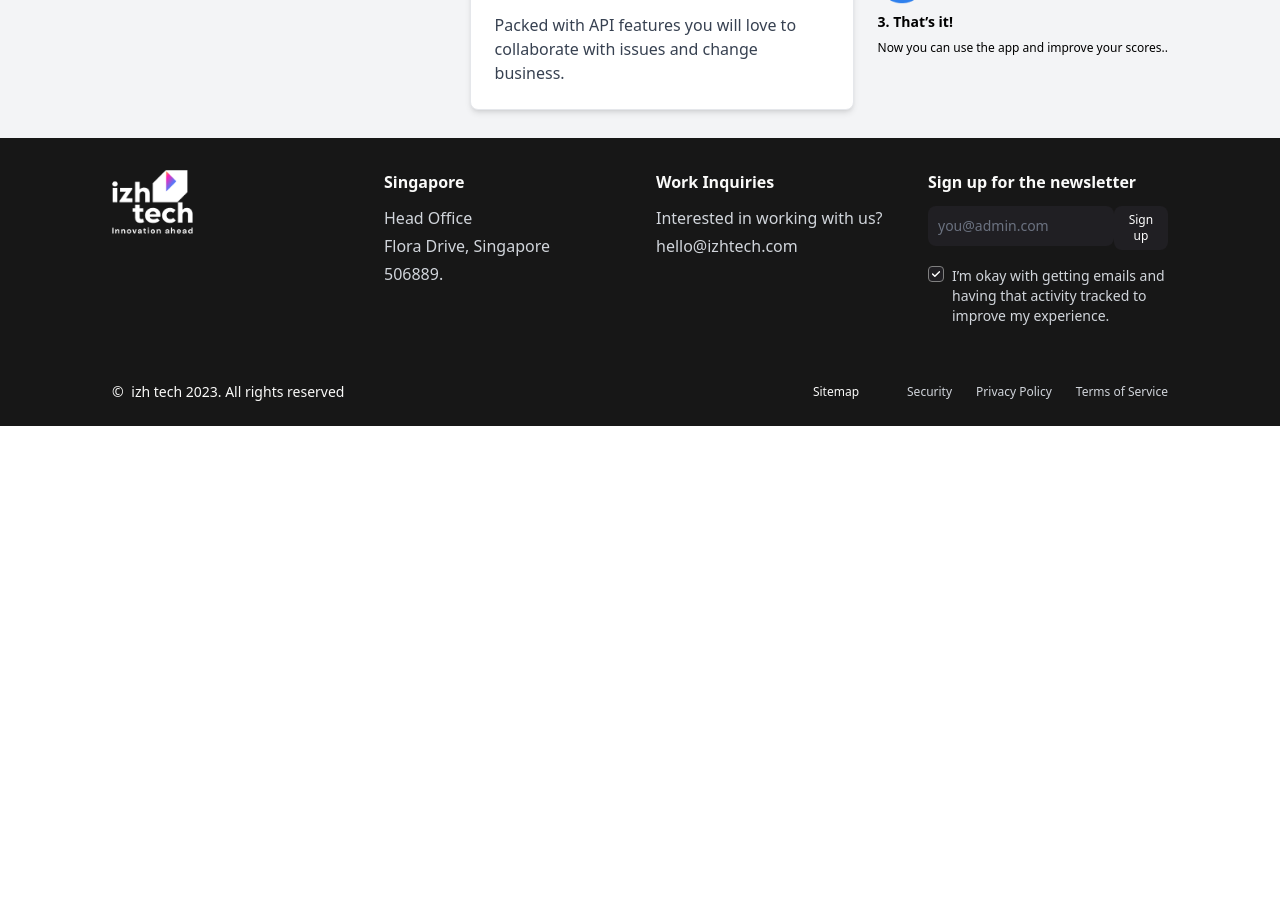
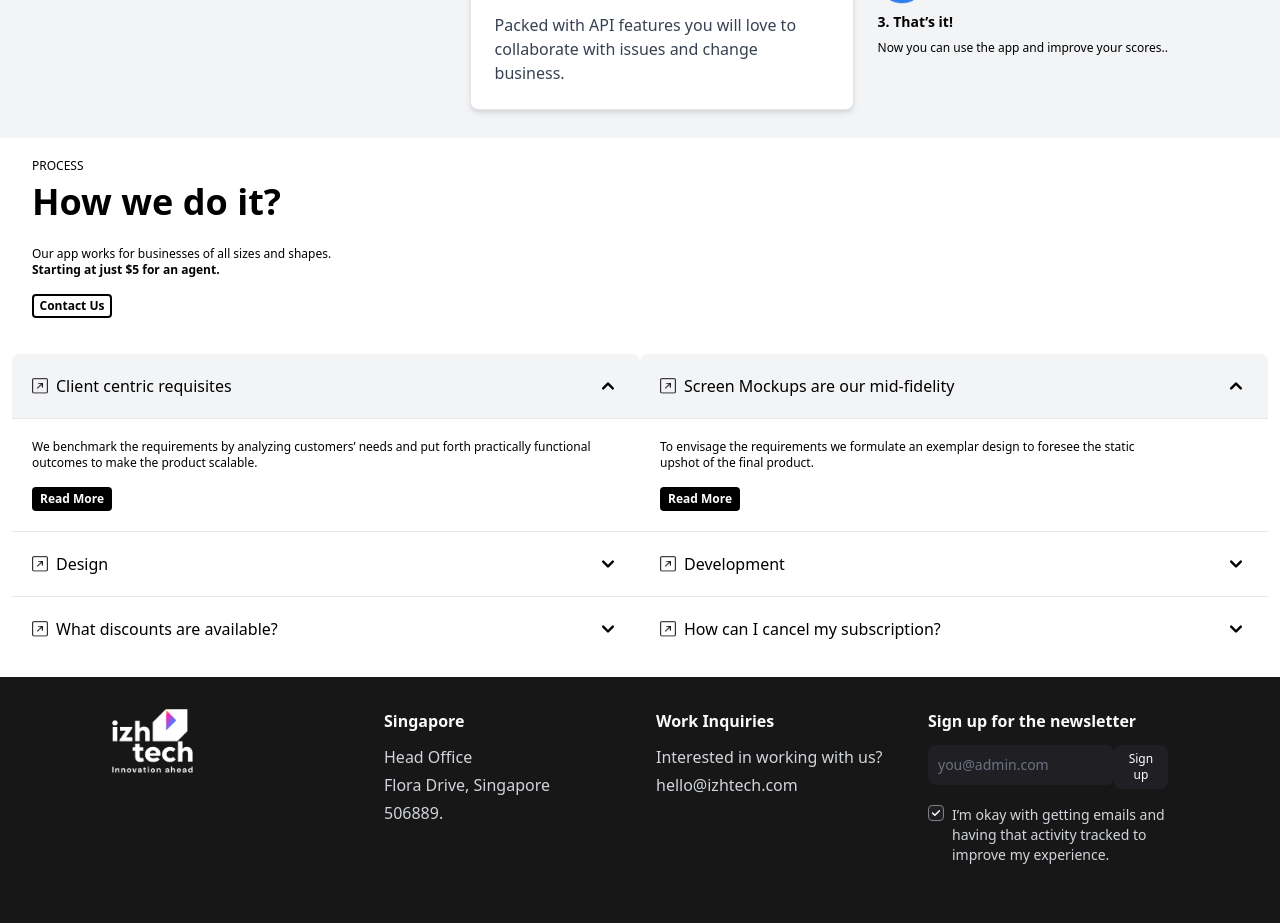
Before and after one commit to RexKnar/izhtech-react-latest, a React (Vite) app: page / in a window 1280 px wide. Shown: the part 4020-4943 px from the top of the page. Before the commit the page ends 4446 px from the top, so only its background shows below. Built offline with nearby package versions, Linux system fonts and the light colour scheme.

Commit message:
process section completed

```diff
--- /dev/null
+++ b/src/pages/home/components/Process.tsx
@@ -0,0 +1,148 @@
+import { Accordion } from 'flowbite-react';
+
+export default function Process() {
+  return (
+    <section className='px-3 '>
+      <div className="flex-col gap-4 h-4/5 lg:flex lg:flex-row">
+        <div className="lg:w-3/4 sm:w-[75%]">
+          <div className="flex flex-col h-full py-5 pl-5">
+            <p className="text-xs">PROCESS</p>
+            <h1 className="py-2 text-4xl font-bold">
+              How we do it?
+            </h1>
+            <p className="pt-4 pb-4 text-xs ">
+              Our app works for businesses of all sizes and shapes.<br />
+              <b>Starting at just $5 for an agent.</b>
+            </p>
+            <button className="w-20 h-6 text-xs font-bold text-black bg-white border border-2 border-black rounded">
+              Contact Us
+            </button>
+          </div>
+        </div>
+      </div>
+
+
+
+      <div className="flex flex-col w-full py-4 md:flex-row lg:flex-row lg:flex-wrap lg:justify-center">
+
+        <div className="flex flex-col md:flex-1 lg:w-1/4">
+
+          <Accordion className="border-none outline-none">
+            <Accordion.Panel>
+              <Accordion.Title className="text-black ">
+                <span className="flex items-center">
+                  <img src="/images/process/Vector.png" alt="image" className="w-4 h-4 mr-2" />
+                  Client centric requisites
+                </span>
+              </Accordion.Title>
+              <Accordion.Content >
+                <p className="text-xs text-black ">
+                  We benchmark the requirements by analyzing customers’ needs and put forth practically
+                  functional outcomes to make the product scalable.
+                </p>
+                <button className="w-20 h-6 mt-4 text-xs font-bold text-white bg-black rounded border-1 ">
+                  Read More
+                </button>
+
+              </Accordion.Content>
+            </Accordion.Panel>
+            <Accordion.Panel>
+              <Accordion.Title className="text-black ">
+                <span className="flex items-center">
+                  <img src="/images/process/Vector.png" alt="image" className="w-4 h-4 mr-2" />
+                  Design
+                </span>
+              </Accordion.Title>
+              <Accordion.Content>
+                <p className="text-black ">
+                  Content
+                </p>
+                <button className="w-20 h-6 mt-4 text-xs font-bold text-white bg-black rounded border-1">
+                  Read More
+                </button>
+
+              </Accordion.Content>
+            </Accordion.Panel>
+            <Accordion.Panel>
+              <Accordion.Title className="text-black ">
+                <span className="flex items-center">
+                  <img src="/images/process/Vector.png" alt="image" className="w-4 h-4 mr-2" />
+                  What discounts are available?
+                </span>
+              </Accordion.Title>
+              <Accordion.Content>
+                <p className="text-black ">
+                  Content
+                </p>
+                <button className="w-20 h-6 mt-4 text-xs font-bold text-white bg-black rounded border-1">
+                  Read More
+                </button>
+
+              </Accordion.Content>
+            </Accordion.Panel>
+          </Accordion>
+        </div>
+
+
+        <div className="flex flex-col md:flex-1 lg:w-1/4">
+
+          <Accordion className="border-none outline-none">
+            <Accordion.Panel>
+              <Accordion.Title className="text-black ">
+                <span className="flex items-center">
+                  <img src="/images/process/Vector.png" alt="image" className="w-4 h-4 mr-2" />
+                  Screen Mockups are our mid-fidelity
+                </span>
+              </Accordion.Title>
+              <Accordion.Content>
+                <p className="text-xs text-black">
+                  To envisage the requirements we formulate an exemplar design to foresee the static <br /> upshot of the final product.
+                </p>
+                <button className="w-20 h-6 mt-4 text-xs font-bold text-white bg-black rounded border-1">
+                  Read More
+                </button>
+
+              </Accordion.Content>
+            </Accordion.Panel>
+            <Accordion.Panel>
+              <Accordion.Title className="text-black ">
+                <span className="flex items-center">
+                  <img src="/images/process/Vector.png" alt="image" className="w-4 h-4 mr-2" />
+                  Development
+                </span>
+              </Accordion.Title>
+              <Accordion.Content>
+                <p className="mb-2 text-black dark:text-black">
+                  content
+                </p>
+                <button className="w-20 h-6 mt-4 text-xs font-bold text-white bg-black rounded border-1">
+                  Read More
+                </button>
+
+              </Accordion.Content>
+            </Accordion.Panel>
+            <Accordion.Panel>
+              <Accordion.Title className="text-black ">
+                <span className="flex items-center">
+                  <img src="/images/process/Vector.png" alt="image" className="w-4 h-4 mr-2" />
+                  How can I cancel my subscription?
+                </span>
+              </Accordion.Title>
+              <Accordion.Content>
+                <p className="mb-2 text-black">
+                  content
+                </p>
+                <button className="w-20 h-6 mt-4 text-xs font-bold text-white bg-black rounded border-1">
+                  Read More
+                </button>
+
+              </Accordion.Content>
+            </Accordion.Panel>
+          </Accordion>
+
+        </div>
+      </div>
+
+    </section>
+  );
+}
--- a/src/pages/home/index.tsx
+++ b/src/pages/home/index.tsx
@@ -6,6 +6,7 @@ import Missionstatement from "./components/Missionstatement";
 import Platforminsights from "./components/Platforminsights";
 import Cards from "./components/BlogList";
 import Ourservice from "./components/Ourservice";
+import Process from "./components/Process";
 export  default function Home(){
 
     return (
@@ -18,6 +19,8 @@ export  default function Home(){
        <Platforminsights />
        <Cards />
        <Ourservice />
+       <Process/>
+
        </>
     )
 }
```
Also changed, not shown: public/images/process/Vector.png (added).
